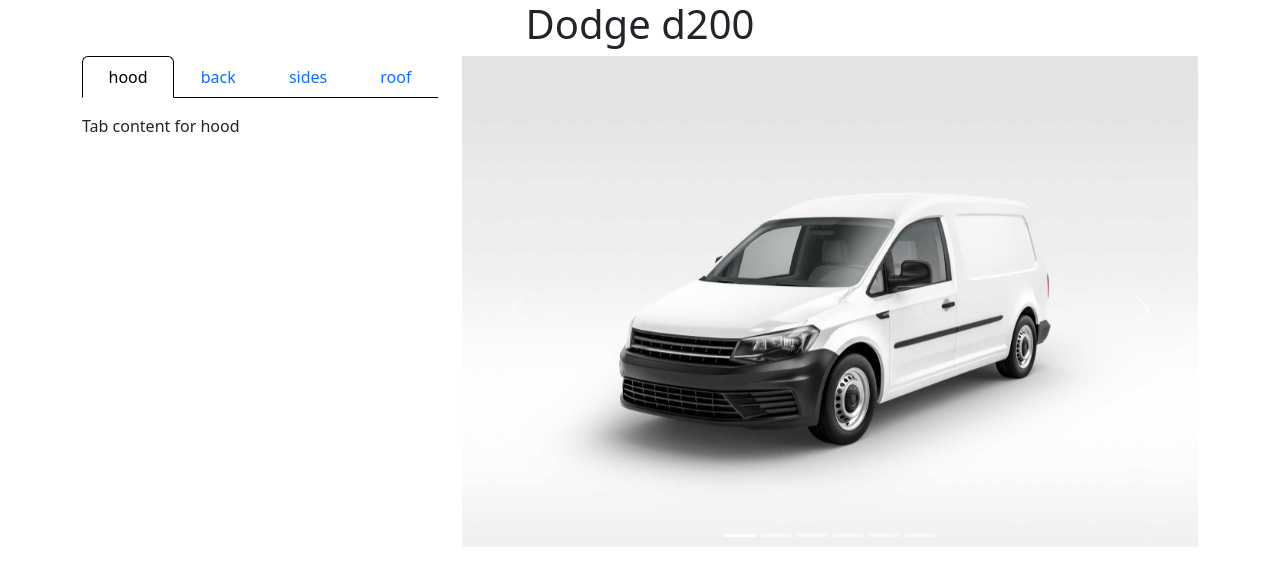
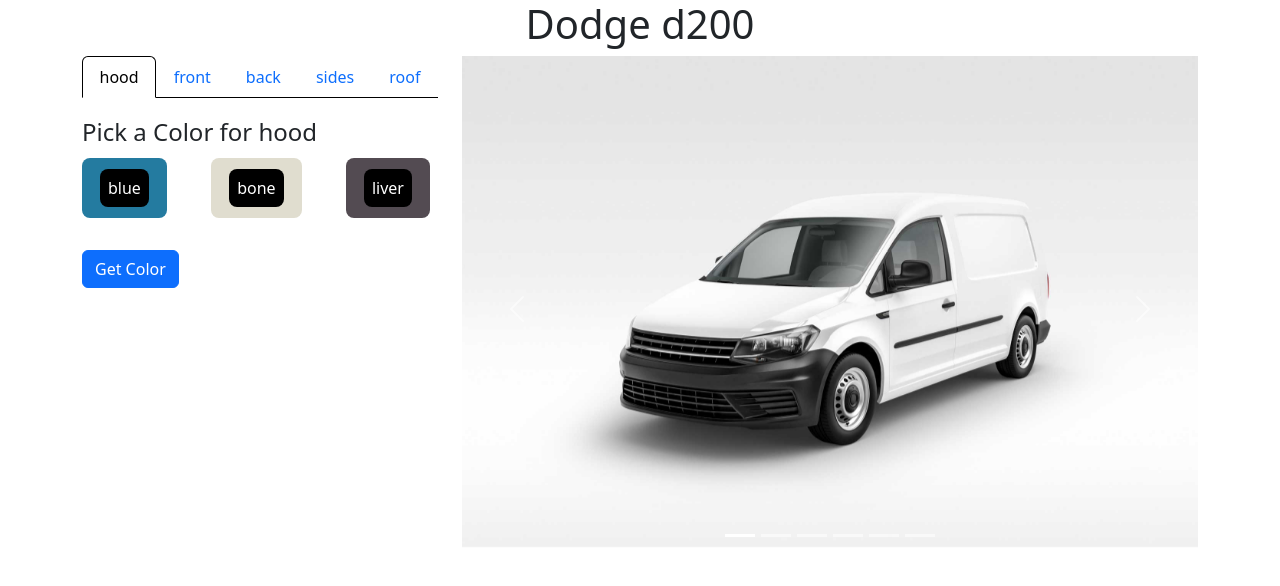
Before and after one commit to lavak00731/carConfigurator, a React (Vite) app: page /1 in a window 1280 px wide. Shown: the top 586 px of the page. Built offline with nearby package versions, Linux system fonts and the light colour scheme.

Commit message:
rendering options

```diff
--- a/mock/carmodel.json
+++ b/mock/carmodel.json
@@ -14,12 +14,36 @@
     },
     "pictures": {
       "base": [
-        {"position": "45", "url": "van/45/45base.jpg", "id": "a"},
-        {"position": "front", "url": "van/front/frontbase.jpg", "id": "b"},
-        {"position": "left", "url": "van/left/leftbase.jpg",  "id": "c"},
-        {"position": "right", "url": "van/right/rightbase.jpg",  "id": "d"},
-        {"position": "top", "url": "van/top/topbase.jpg",  "id": "e"},
-        {"position": "back", "url": "van/back/backbase.jpg",  "id": "f"}
+        {
+          "position": "45",
+          "url": "van/45/45base.jpg",
+          "id": "a"
+        },
+        {
+          "position": "front",
+          "url": "van/front/frontbase.jpg",
+          "id": "b"
+        },
+        {
+          "position": "left",
+          "url": "van/left/leftbase.jpg",
+          "id": "c"
+        },
+        {
+          "position": "right",
+          "url": "van/right/rightbase.jpg",
+          "id": "d"
+        },
+        {
+          "position": "top",
+          "url": "van/top/topbase.jpg",
+          "id": "e"
+        },
+        {
+          "position": "back",
+          "url": "van/back/backbase.jpg",
+          "id": "f"
+        }
       ],
       "angles": [
         {
@@ -59,7 +83,7 @@
         },
         {
           "url": "van/45/45-roofliver.png",
-          "position":"45",
+          "position": "45",
           "angle": "roof",
           "color": "liver",
           "id": 55
@@ -73,14 +97,14 @@
         },
         {
           "url": "van/45/45-sidesbone.png",
-          "position":"45",
+          "position": "45",
           "angle": "sides",
           "color": "bone",
           "id": 57
         },
         {
           "url": "van/45/45-sidesliver.png",
-          "position":"45",
+          "position": "45",
           "angle": "sides",
           "color": "liver",
           "id": 58
@@ -136,7 +160,7 @@
         },
         {
           "url": "van/front/front-roofbone.png",
-          "position":"front",
+          "position": "front",
           "angle": "roof",
           "color": "bone",
           "id": 66
@@ -164,7 +188,7 @@
         },
         {
           "url": "van/front/front-sidesliver.png",
-          "position":"front",
+          "position": "front",
           "angle": "sides",
           "color": "liver",
           "id": 70
@@ -276,7 +300,15 @@
         }
       ]
     },
-    "features": [
+    "features": {
+      "tabs": [
+        "hood",
+        "front",
+        "back",
+        "sides",
+        "roof"
+      ],
+      "colors": [
         {
           "position": "hood",
           "colorId": "hood1",
@@ -332,7 +364,6 @@
           "colorName": "bone",
           "colorData": "#E0DDCF",
           "isChecked": false
-
         },
         {
           "position": "sides",
@@ -363,6 +394,7 @@
           "isChecked": false
         }
       ]
+    }
   },
   {
     "id": "2",
@@ -379,12 +411,36 @@
     },
     "pictures": {
       "base": [
-        {"position": "45", "url": "bigvan/45/base45.jpg", "id": "h"},
-        {"position": "front", "url": "bigvan/front/frontbase.jpg", "id": "i"},
-        {"position": "left", "url": "bigvan/left/leftbase.jpg", "id": "j"},
-        {"position": "right", "url": "bigvan/right/rightbase.jpg", "id": "k"},
-        {"position": "top", "url": "bigvan/top/topbase.jpg", "id": "l"},
-        {"position": "back", "url": "bigvan/back/backbase.jpg", "id": "m"}
+        {
+          "position": "45",
+          "url": "bigvan/45/base45.jpg",
+          "id": "h"
+        },
+        {
+          "position": "front",
+          "url": "bigvan/front/frontbase.jpg",
+          "id": "i"
+        },
+        {
+          "position": "left",
+          "url": "bigvan/left/leftbase.jpg",
+          "id": "j"
+        },
+        {
+          "position": "right",
+          "url": "bigvan/right/rightbase.jpg",
+          "id": "k"
+        },
+        {
+          "position": "top",
+          "url": "bigvan/top/topbase.jpg",
+          "id": "l"
+        },
+        {
+          "position": "back",
+          "url": "bigvan/back/backbase.jpg",
+          "id": "m"
+        }
       ],
       "angles": [
         {
@@ -536,21 +592,21 @@
         },
         {
           "url": "bigvan/front/front-sidesblue.png",
-          "position":"front",
+          "position": "front",
           "angle": "sides",
           "color": "blue",
           "id": 21
         },
         {
           "url": "bigvan/front/front-sidesbone.png",
-          "position":"front",
+          "position": "front",
           "angle": "sides",
           "color": "bone",
           "id": 22
         },
         {
           "url": "bigvan/front/front-sidesliver.png",
-          "position":"front",
+          "position": "front",
           "angle": "sides",
           "color": "liver",
           "id": 23
@@ -599,21 +655,21 @@
         },
         {
           "url": "bigvan/right/right-blue.png",
-          "position":"right",
+          "position": "right",
           "angle": "right",
           "color": "blue",
           "id": 30
         },
         {
           "url": "bigvan/right/right-bone.png",
-          "position":"right",
+          "position": "right",
           "angle": "right",
           "color": "bone",
           "id": 31
         },
         {
           "url": "bigvan/right/right-liver.png",
-          "position":"right",
+          "position": "right",
           "angle": "right",
           "color": "liver",
           "id": 32
@@ -683,7 +739,15 @@
         }
       ]
     },
-    "features": [
+    "features": {
+      "tabs": [
+        "hood",
+        "front",
+        "back",
+        "sides",
+        "roof"
+      ],
+      "colors": [
         {
           "position": "hood",
           "colorId": "hood1",
@@ -791,4 +855,5 @@
         }
       ]
     }
+  }
 ]
--- a/src/components/ColorComponent.jsx
+++ b/src/components/ColorComponent.jsx
@@ -1,20 +1,18 @@
-import { useState, useEffect } from "react";
-import { useAppContent } from "../context/AppContext";
+import { useState } from "react";
 
-function ColorComponent({ colorId, colorData, colorName, feature, selection }) {
-  const { updateSelection } = useAppContent();
+function ColorComponent({colorData, colorId, colorName, isChecked, position}) {
+  const [checked, setChecked] = useState(isChecked)
 
   return (
     <div className="input-wrapper">
       <input
         className="visually-hidden"
         type="radio"
-        id={colorId}
-        name={feature}
-        value={colorName}
-        onChange={(e) => {
-          updateSelection({ [e.target.name]: e.target.value });
-        }}
+        id={ colorId }
+        name={ position }
+        value={ colorName }
+        checked={ checked }
+        onChange={() => setChecked(!checked) }
       />
       <label
         htmlFor={colorId}
--- a/src/components/TabsComp.jsx
+++ b/src/components/TabsComp.jsx
@@ -2,25 +2,41 @@
 import Tab from "react-bootstrap/Tab";
 import Tabs from "react-bootstrap/Tabs";
 import ColorComponent from "../components/ColorComponent";
+import { useAppContent } from "../context/AppContext";
 export default function TabsComp({ features, onTab, resetFeature, selection }) {
+  const { updateSelection } = useAppContent();
   const [key, setKey] = useState("hood");
   const handleSelection = (k) => {
     setKey(k);
   };
 
+  const renderColorOptions = (colors, place) => {
+    let colorPickers = [];
+    colors.map((color) =>{
+      if(color.position === place) {
+        const colorSwatch = ColorComponent(color)
+        colorPickers.push(colorSwatch);
+      }
+    });
+    return colorPickers;
+  };
 
 
   const renderTabs = () => {
     const tabs = [];
-    const tabsName = [];
-    features.map(({position, colorId, colorName, colorData, isChecked}) =>{
-      if(!tabsName.includes(position)) {
-      const tab = <Tab key={position} eventKey={position} title={position}>
-        Tab content for {position}
+    features.tabs.map((tab) => {
+      const tabElem = <Tab key={tab} eventKey={tab} title={tab}>
+        <fieldset>
+          <legend>Pick a Color for <span>{ tab }</span></legend>
+          <div className="option-wrapper">
+              {renderColorOptions(features.colors, tab)}
+          </div>
+        </fieldset>
+        <button className="btn btn-primary" onClick={(e)=>{
+          updateSelection({ [e.target.name]: e.target.value });
+        }} >Get Color <span className="visually-hidden">for {tab}</span></button>
       </Tab>
-        tabsName.push(position);
-        tabs.push(tab);
-      }
+        tabs.push(tabElem);
     });
     return tabs;
   };
--- a/src/styles/personalization.css
+++ b/src/styles/personalization.css
@@ -8,10 +8,12 @@
 .nav-tabs .nav-link:focus, .nav-tabs .nav-link:hover {
     border-color: black;
 }
-.color-container {
+.option-wrapper {
     display: flex;
-    flex-direction: row;
-    align-content: space-between;
+    align-items: flex-start;
+    align-content: flex-start;
+    justify-content: space-between;
+    margin-bottom: 2rem;
 }
 
 .chooseStyle {
@@ -19,10 +21,10 @@
     color: #FFF;
     border-radius: 0.5rem;
     margin-right: 0.5rem;
-    border: 1px solid transparent;
+    border: 2px solid transparent;
 }
-.chooseStyle:focus-visible {
-    outline: 2px solid red;
+input[type="radio"]:focus-visible + .chooseStyle {
+    border: 2px solid red;
 }
 .chooseStyle:last-child() {
     margin-right: 0;
```
Lines whose indentation alone changed are shown as unchanged.
